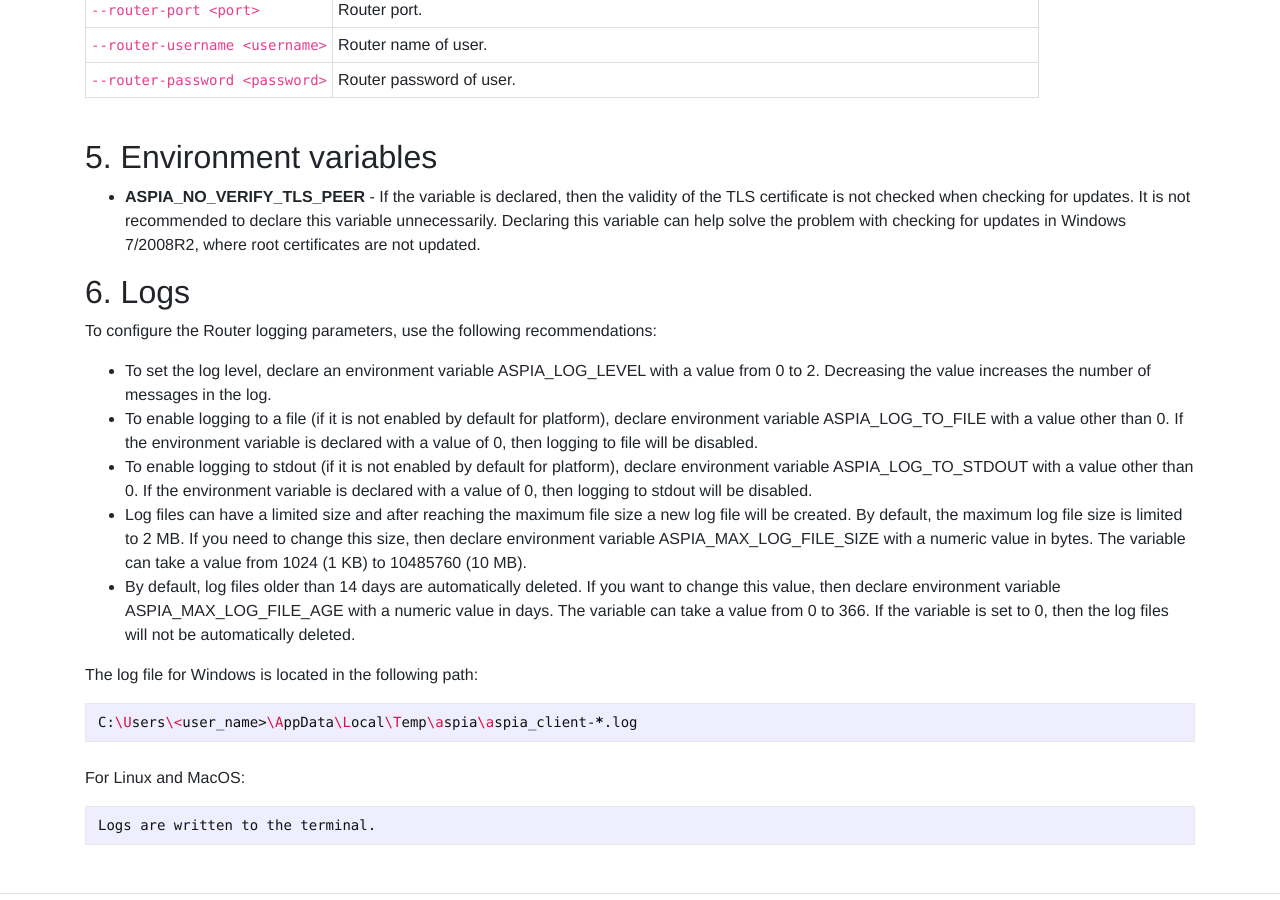
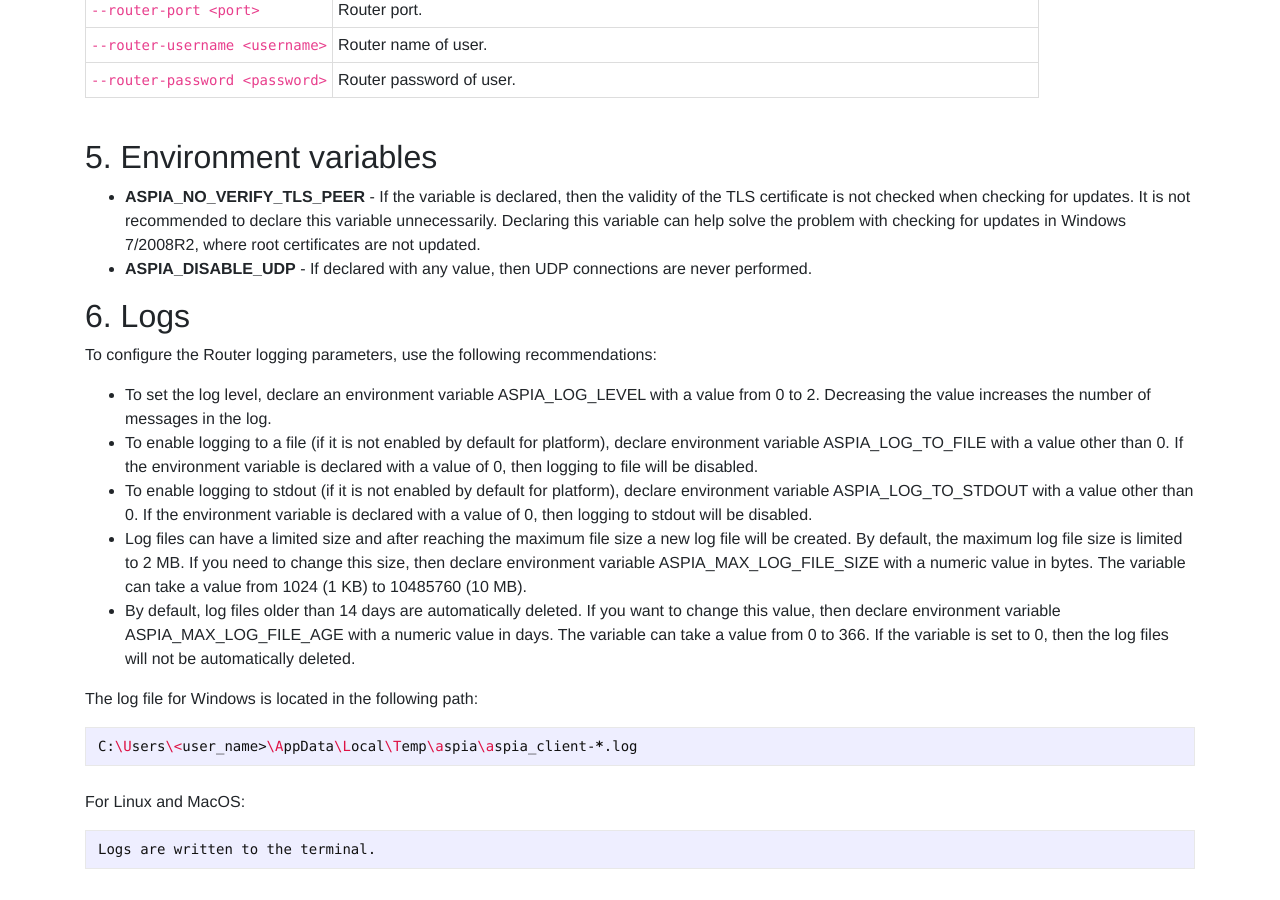
Before and after one commit to dchapyshev/dchapyshev.github.io, a Jekyll site: the page built from docs/client.md, in a window 1280 px wide and 900 px high, scrolled down 6898 px. Built offline with Jekyll 4.4.1, drawn with Linux system fonts in a browser that asks for light colours.

Commit message:
Update docs.

```diff
--- a/docs/client.md
+++ b/docs/client.md
@@ -166,6 +166,7 @@ Allows you to open a text chat with a user on a remote computer.
   - **ASPIA_NO_VERIFY_TLS_PEER** - If the variable is declared, then the validity of the TLS certificate is not checked when checking for updates.
   It is not recommended to declare this variable unnecessarily. Declaring this variable can help solve the problem with checking for updates in Windows 7/2008R2,
   where root certificates are not updated.
+  - **ASPIA_DISABLE_UDP** - If declared with any value, then UDP connections are never performed.
 
 ## 6. Logs <a name="logs"></a>
 To configure the Router logging parameters, use the following recommendations:
```
Also changed, not shown: docs/console.md (+1 -0 lines).
